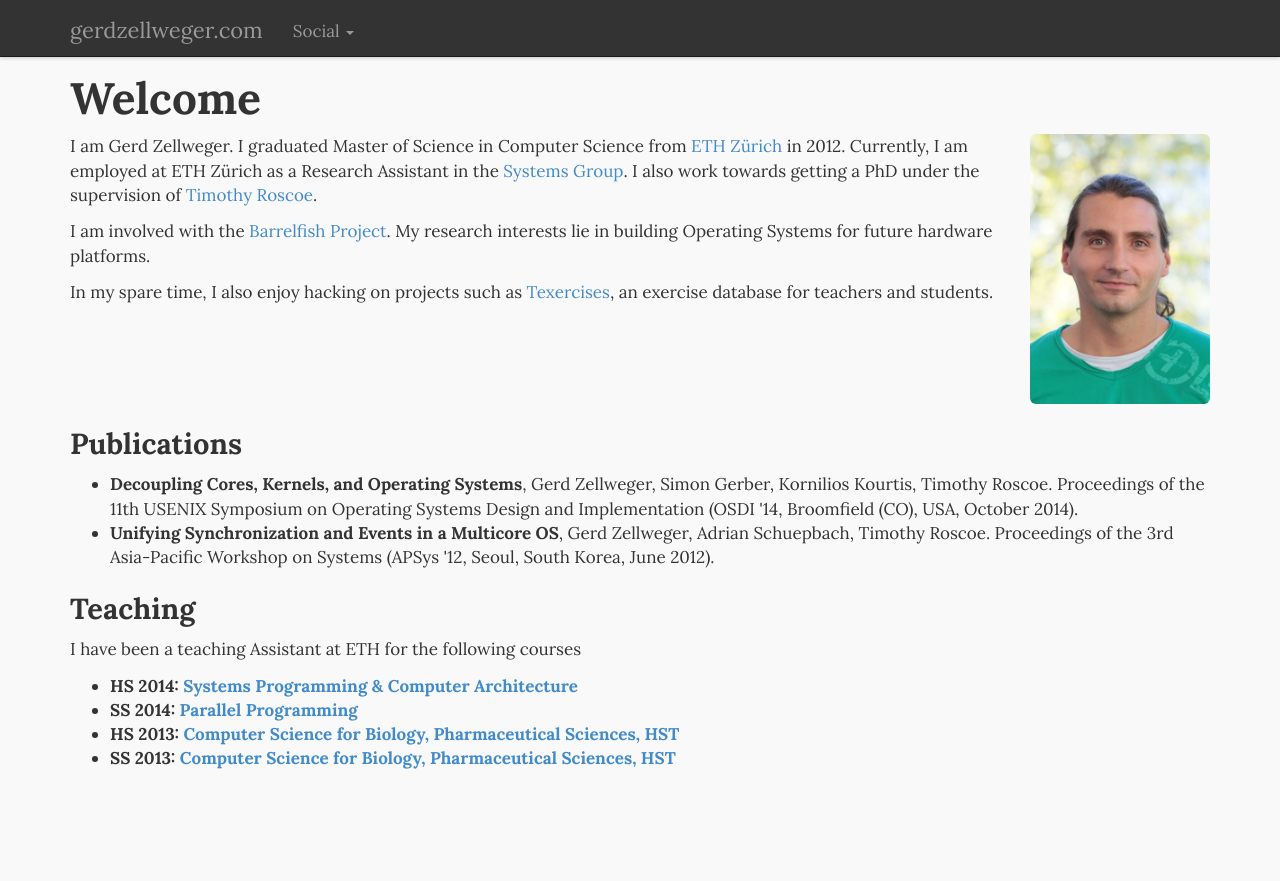
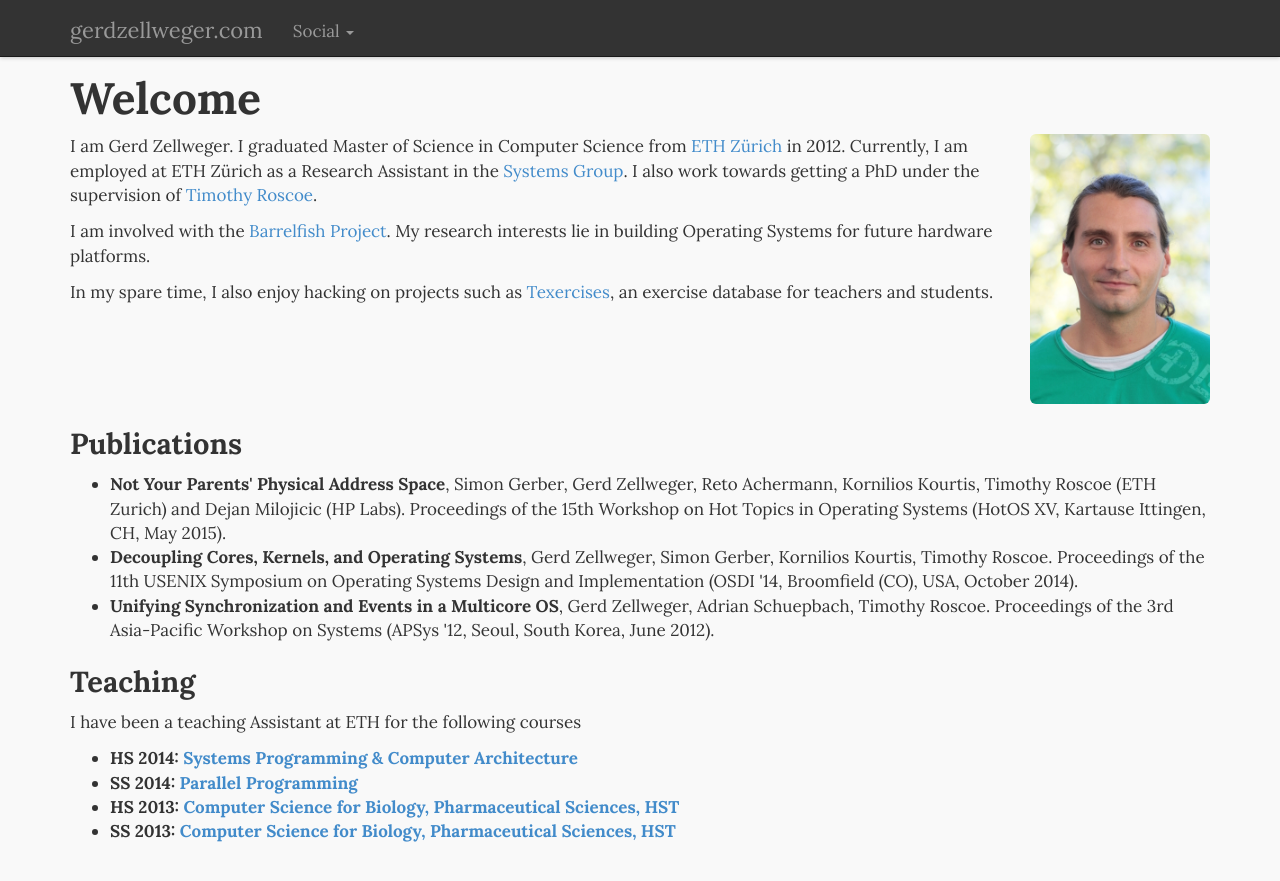
Before and after one commit to gz/website, a Jekyll site: the page built from index.html, in a window 1280 px wide. Shown: the top 881 px of the page. Built offline with Jekyll 4.4.1, drawn with Linux system fonts in a browser that asks for light colours; Markdown is read by kramdown in place of the engine named in the settings.

Commit message:
Added HotOS 15

```diff
--- a/index.html
+++ b/index.html
@@ -15,6 +15,9 @@ title: Gerd Zellweger
 
 <h3>Publications</h3>
 <ul class="unstyled">
+  <li>
+  <strong>Not Your Parents' Physical Address Space</strong>, Simon Gerber, Gerd Zellweger, Reto Achermann, Kornilios Kourtis, Timothy Roscoe (ETH Zurich) and Dejan Milojicic (HP Labs). Proceedings of the 15th Workshop on Hot Topics in Operating Systems (HotOS XV, Kartause Ittingen, CH, May 2015).
+  </li>
   <li><strong>Decoupling Cores, Kernels, and Operating Systems</strong>, Gerd Zellweger, Simon Gerber, Kornilios Kourtis, Timothy Roscoe. Proceedings of the 11th USENIX Symposium on Operating Systems Design and Implementation (OSDI '14, Broomfield (CO), USA, October 2014).</li>
   <li><strong>Unifying Synchronization and Events in a Multicore OS</strong>, Gerd Zellweger, Adrian Schuepbach, Timothy Roscoe. Proceedings of the 3rd Asia-Pacific Workshop on Systems (APSys '12, Seoul, South Korea, June 2012).</li>
 </ul>
```
